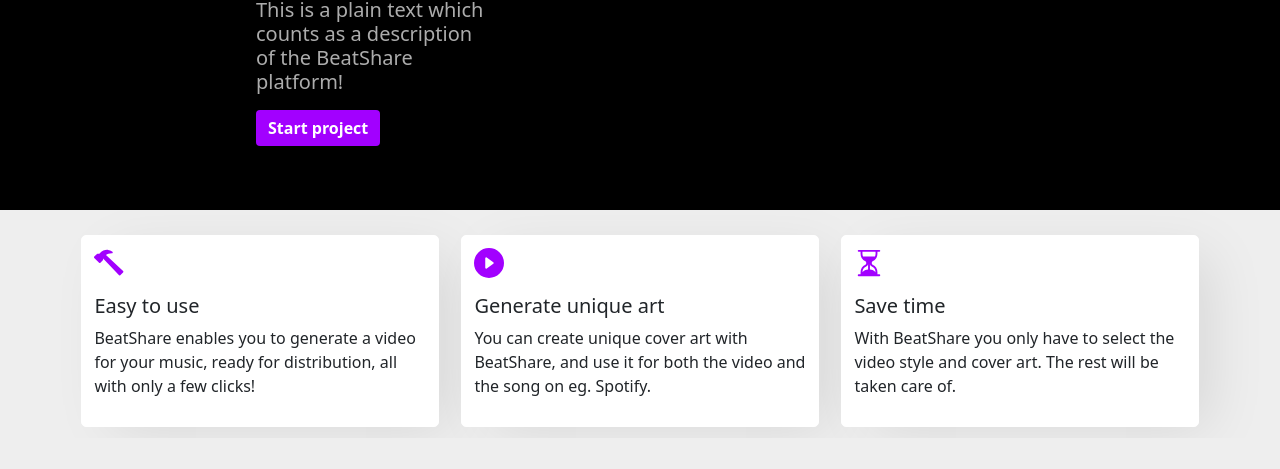
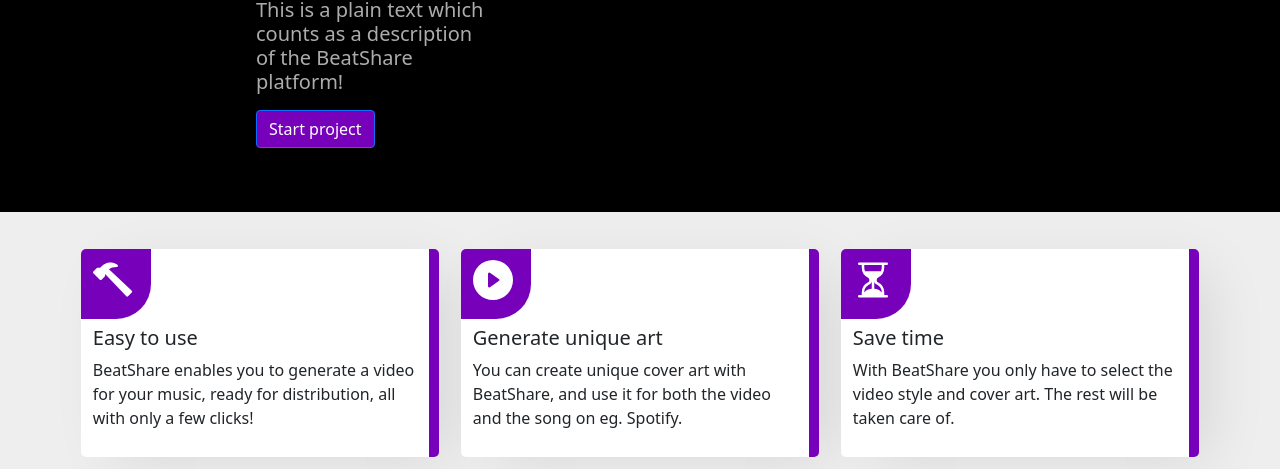
Before and after one commit to mezmeri/BeatShare, a plain HTML site: page index.html in a window 1280 px wide. Shown: the part 374-843 px from the top of the page. Before the commit the page ends 812 px from the top, so only its background shows below. Drawn offline with nearby package versions, Linux system fonts and the light colour scheme.

Commit message:
cool styling for the for the front page

```diff
--- a/index.html
+++ b/index.html
@@ -5,12 +5,12 @@
     <meta charset="UTF-8">
     <meta name="viewport" content="width=device-width, initial-scale=1.0">
 
-    <link rel="stylesheet" href="/resources/css/style.css" class="href">
 
     <script src="/resources/js/index.js" defer></script>
     <link href="https://cdn.jsdelivr.net/npm/bootstrap@5.0.2/dist/css/bootstrap.min.css" rel="stylesheet"
         integrity="sha384-EVSTQN3/azprG1Anm3QDgpJLIm9Nao0Yz1ztcQTwFspd3yD65VohhpuuCOmLASjC" crossorigin="anonymous">
 
+    <link rel="stylesheet" href="/resources/css/style.css" class="href">
     <title>BeatShare</title>
 </head>
 
@@ -34,13 +34,15 @@
             <h3>Create instant shareable videos for your music</h3>
             <h5>This is a plain text which counts as a description of the BeatShare platform!</h5>
             <p></p>
-            <button type="button" class="btn btn-primary">Start project</button>
+            <button type="button" class="btn btn-primary" id=start-project-button>Start project</button>
         </div>
     </section>
 
     <div class="container text-start">
         <div class="row">
             <div class="col featureList">
+
+                <div class="corner-color"></div>
                 <div class="feature-list-logo">
                     <svg xmlns="http://www.w3.org/2000/svg" fill="currentColor" class="bi bi-hammer"
                         viewBox="0 0 16 16">
@@ -53,6 +55,7 @@
                     clicks!</p>
             </div>
             <div class="col featureList">
+                <div class="corner-color"></div>
                 <div class="feature-list-logo">
                     <svg xmlns="http://www.w3.org/2000/svg" fill="currentColor" class="bi bi-play-circle-fill"
                         viewBox="0 0 16 16">
@@ -66,6 +69,7 @@
                     Spotify.</p>
             </div>
             <div class="col featureList">
+                <div class="corner-color"></div>
                 <div class="feature-list-logo">
                     <svg xmlns="http://www.w3.org/2000/svg" fill="currentColor" class="bi bi-hourglass-split"
                         viewBox="0 0 16 16">
--- a/resources/css/style.css
+++ b/resources/css/style.css
@@ -1,5 +1,5 @@
 :root {
-    --resWidthSize: 640px;
+    --stdPurpleColor: rgb(119, 1, 187);
     --resHeightSize: 360px;
 }
 
@@ -115,10 +115,12 @@
     background-color: rgb(52, 179, 52);
 }
 
+.btn {
+    font-size: 16px;
+}
+
 .btn-primary {
-    background-color: rgb(162, 0, 255) !important;
-    border: 0px !important;
-    font-weight: 600 !important;
+    background-color: var(--stdPurpleColor)
 }
 
 header {
@@ -166,7 +168,7 @@
 }
 
 .highlightedItem {
-    background-color: rgb(162, 0, 255);
+    background-color: var(--stdPurpleColor);
     color: white;
     border-radius: 5px;
 }
@@ -210,10 +212,13 @@
 }
 
 .featureList {
+    position: relative;
     background-color: white;
     border-color: white;
     border-style: solid;
-    border-width: 1px;
+    border-width: 0px;
+    border-right-width: 10px;
+    border-right-color: var(--stdPurpleColor);
     border-radius: 5px;
     margin: 1%;
     box-shadow: 20px 10px 55px -11px rgba(0, 0, 0, 0.1);
@@ -222,7 +227,18 @@
 }
 
 .feature-list-logo {
-    color: rgb(162, 0, 255);
-    width: 30px;
-    margin-bottom: 5%;
+    position: relative;
+    color: white;
+    width: 40px;
+    margin-bottom: 8%;
 }
+
+.corner-color {
+    position: absolute;
+    border-radius: 5px 0% 50% 0%;
+    top: 0;
+    left: 0;
+    width: 70px;
+    height: 70px;
+    background-color: var(--stdPurpleColor)
+}
```
